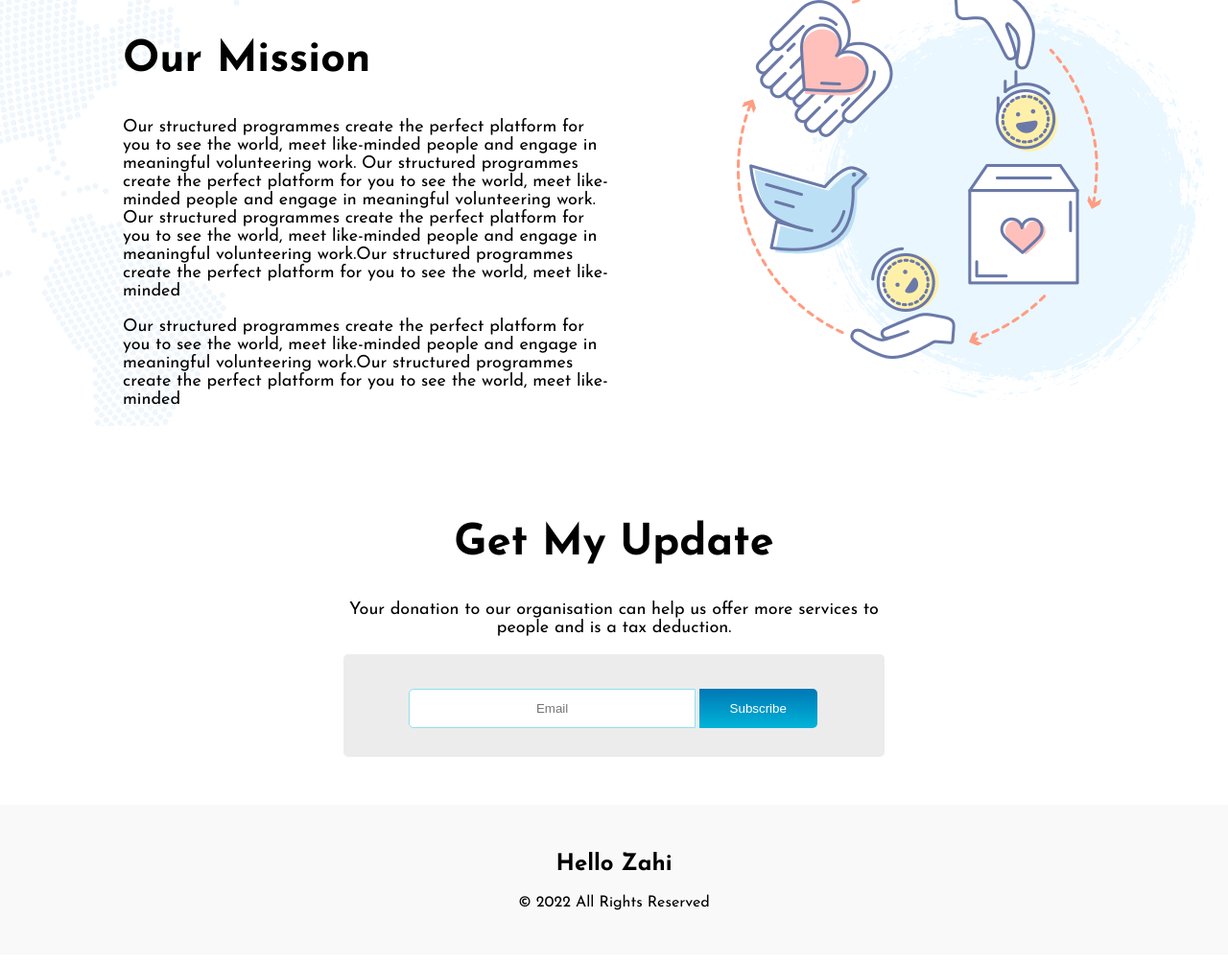
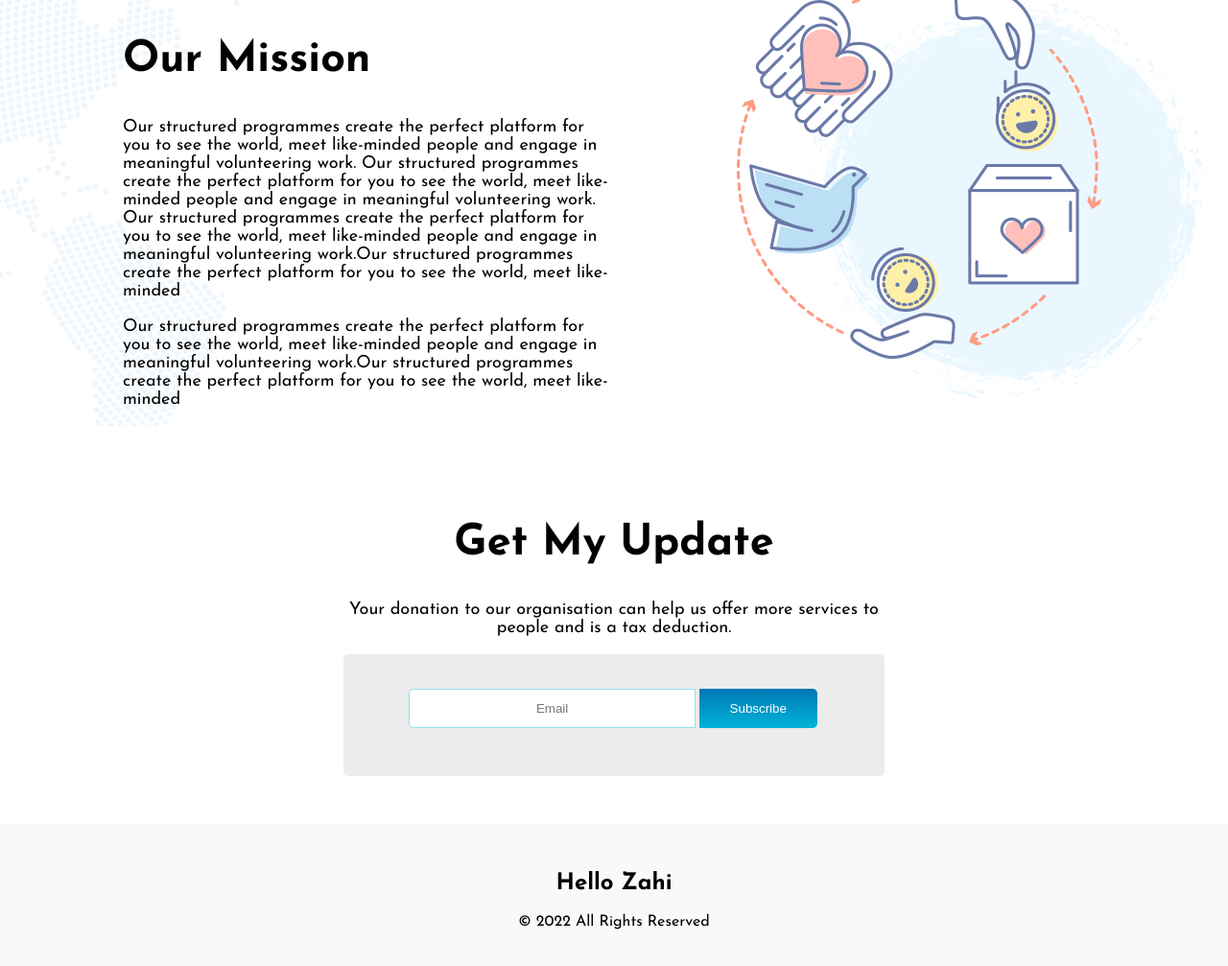
Before and after one commit to HelloZahi/assignment-1, a plain HTML site: page index.html in a window 1280 px wide. Shown: the part 1852-2859 px from the top of the page at 96% size. Drawn offline with Linux system fonts and the light colour scheme.

Commit message:
moddify padding

```diff
--- a/style.css
+++ b/style.css
@@ -179,9 +179,9 @@ input[type=text] {
     font-size: 45px;
 }
 
-.ourmission p{
+.ourmission p {
     font-size: 18px;
-   }
+}
 
 .ourmission-right {
     width: 45%;
@@ -189,7 +189,7 @@ input[type=text] {
     padding-left: 10%;
 }
 
-.subscription{
+.subscription {
     font-size: 30px;
     text-align: center;
     color: #000;
@@ -198,7 +198,8 @@ input[type=text] {
     margin-top: 100px;
 
 }
-.subscription p{
+
+.subscription p {
     font-size: 18px;
 
 
@@ -225,14 +226,17 @@ input[type=button] {
     margin-left: -6px;
     border-radius: 0px 5px 5px 0px;
 }
-.sub-bottom{
-    background-color: rgb(236, 236, 236) ;
+
+.sub-bottom {
+    background-color: rgb(236, 236, 236);
     padding-top: 5%;
+    padding-bottom: 3.5%;
+
     border-radius: 5px;
     margin-bottom: 50px;
 }
 
-.footer-bottom{
+.footer-bottom {
     text-align: center;
     background: rgba(238, 238, 238, 0.356);
     padding: 30px;
```
Also changed, not shown: index.html (+2 -1 lines).
